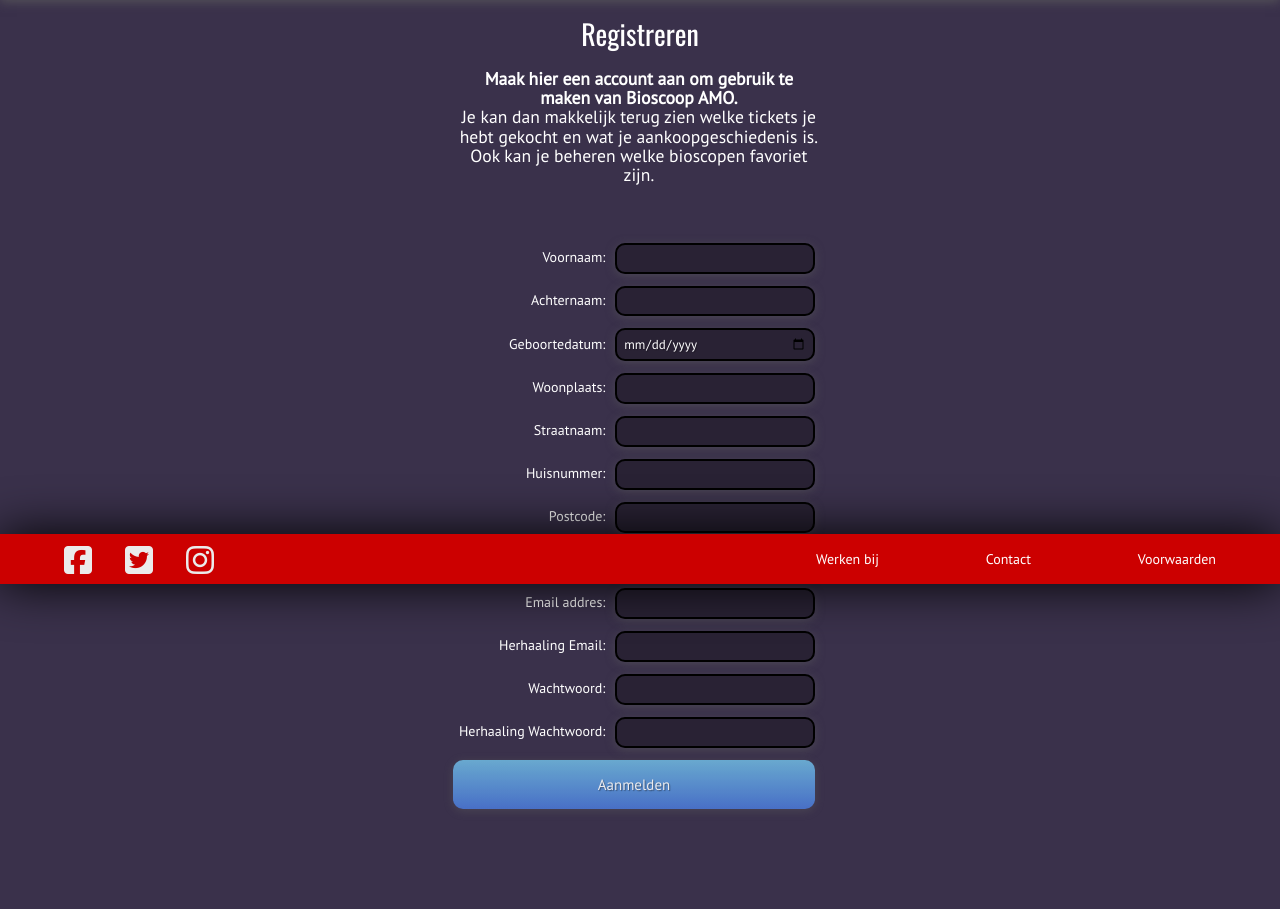
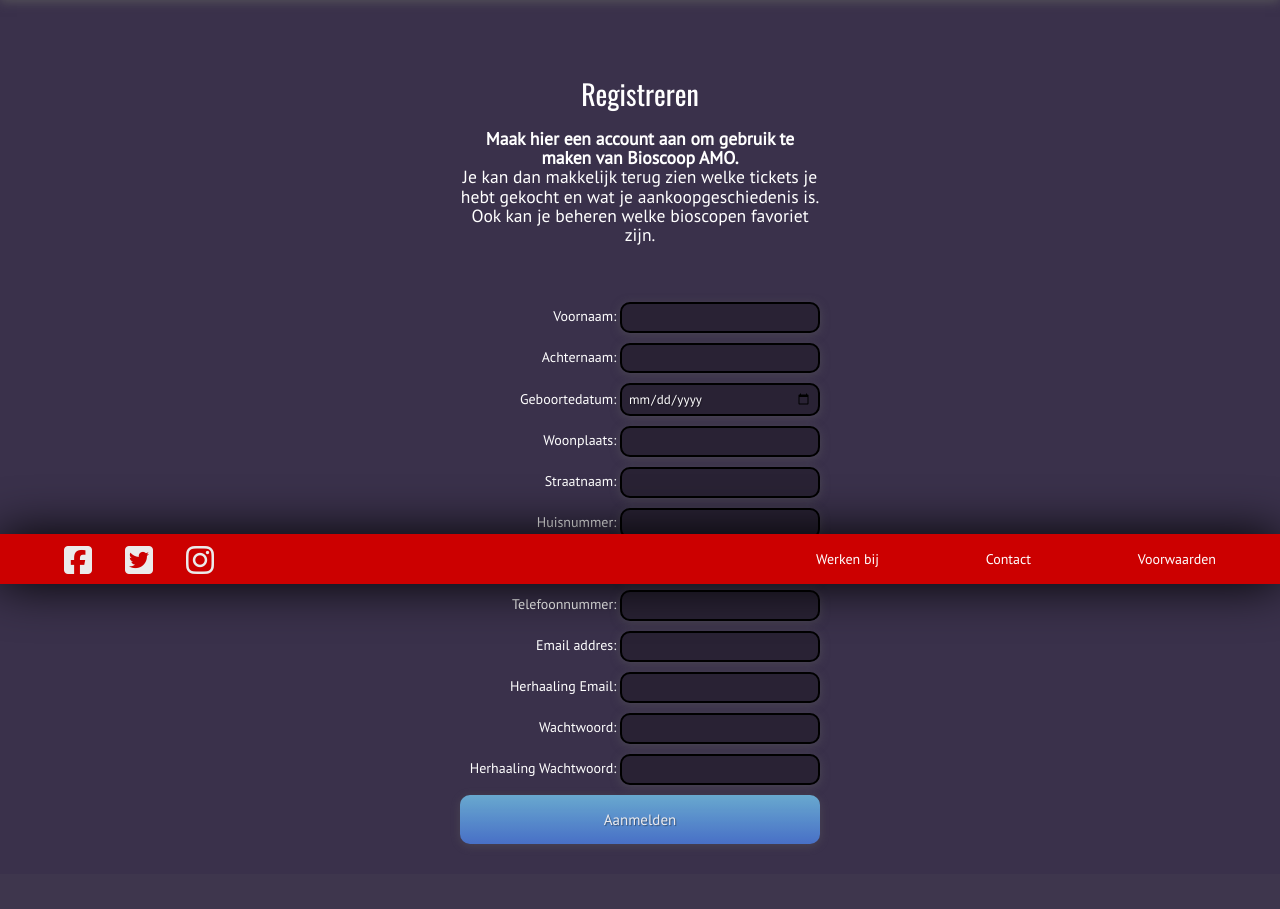
Before and after one commit to Autisem/kassasysteem, a PHP site: page /registerpage.php in a window 1280 px wide. Shown: the part 216-1125 px from the top of the page. After the commit the page ends 1060 px from the top, so only its background shows below. Run offline with PHP 8.4, Linux system fonts and the light colour scheme; some libraries are stand-ins or nearby versions.

Commit message:
make login theme same as register & clean code

```diff
--- a/css/main.css
+++ b/css/main.css
@@ -459,6 +459,10 @@ td a {
 	justify-content: center;
 }
 
+.no-bottom {
+	margin-bottom: 0;
+}
+
 .hidden {
 	display: none !important;
 }
--- a/css/style.css
+++ b/css/style.css
@@ -342,7 +342,7 @@ h4 {
     LOGIN
 -===========================-*/
 .login-wrapper {
-	margin-top: 10vh;
+	margin-top: 50px;
 	display: flex;
 	justify-content: center;
 	flex-direction: column;
@@ -357,29 +357,37 @@ p.account-info {
 	color: #ffffff;
 }
 .register-wrapper {
+	margin-top: 25px;
 	display: flex;
 	flex-direction: column;
 	align-items: flex-end;
+	padding: 10px;
 }
 .login-wrapper input,
 .register-wrapper input {
 	border-radius: 10px;
 	border: 2px solid black;
-	margin: 6px;
+	margin: 5px 0;
 	padding: 6px;
-	width: 30%;
 	box-shadow: 0px 2px 10px 0px rgba(94, 94, 94, 0.50);
 }
 .login {
-	margin-bottom: 5px;
 	padding: 10px;
+	width: 380px;
 }
 .login a {
 	color: #cc0009;
 	text-decoration: underline;
 }
+.login h1 {
+	text-shadow: 0 0 10px rgba(0, 0, 0, 0.3);
+	letter-spacing: 1px;
+	text-align: center;
+}
 .wachtwoord {
-	color: white;
+	margin-top: 50px;
+	padding: 10px;
+	width: 380px;
 }
 .wachtwoord form {
 	padding: 20px 0;
@@ -519,19 +527,6 @@ body {
 	font-family: 'Open Sans', sans-serif;
 	background: #3a314b;
 }
-.login {
-	top: 50%;
-	left: 50%;
-	width: 300px;
-	height: 300px;
-	margin-bottom: 55vh;
-}
-.login h1 {
-	color: #fff;
-	text-shadow: 0 0 10px rgba(0, 0, 0, 0.3);
-	letter-spacing: 1px;
-	text-align: center;
-}
 
 main input {
 	width: 100%;
@@ -623,6 +618,9 @@ input:focus {
 }
 form input[type=submit] {
     margin-bottom: 10vh;
+}
+form input[type=submit].no-bottom {
+    margin-bottom: 0;
 }
 .spacing {
     padding: 4px;
--- a/registerpage.php
+++ b/registerpage.php
@@ -56,7 +56,7 @@
           <label for="wachtwoord-two-input" id="wachtwoord-two-input">Herhaaling Wachtwoord:</label>
           <input type="password" name="wachtwoord-two-input" id="wachtwoord-two-input">
         </div>
-        <input type="submit" name="submit" value="Aanmelden" class="btn btn-primary btn-block btn-large">
+        <input type="submit" name="submit" value="Aanmelden" class="btn btn-primary btn-block btn-large no-bottom">
       </form>
     </div>
 </main>
```
Also changed, not shown: loginpage.php (+2 -5 lines).
